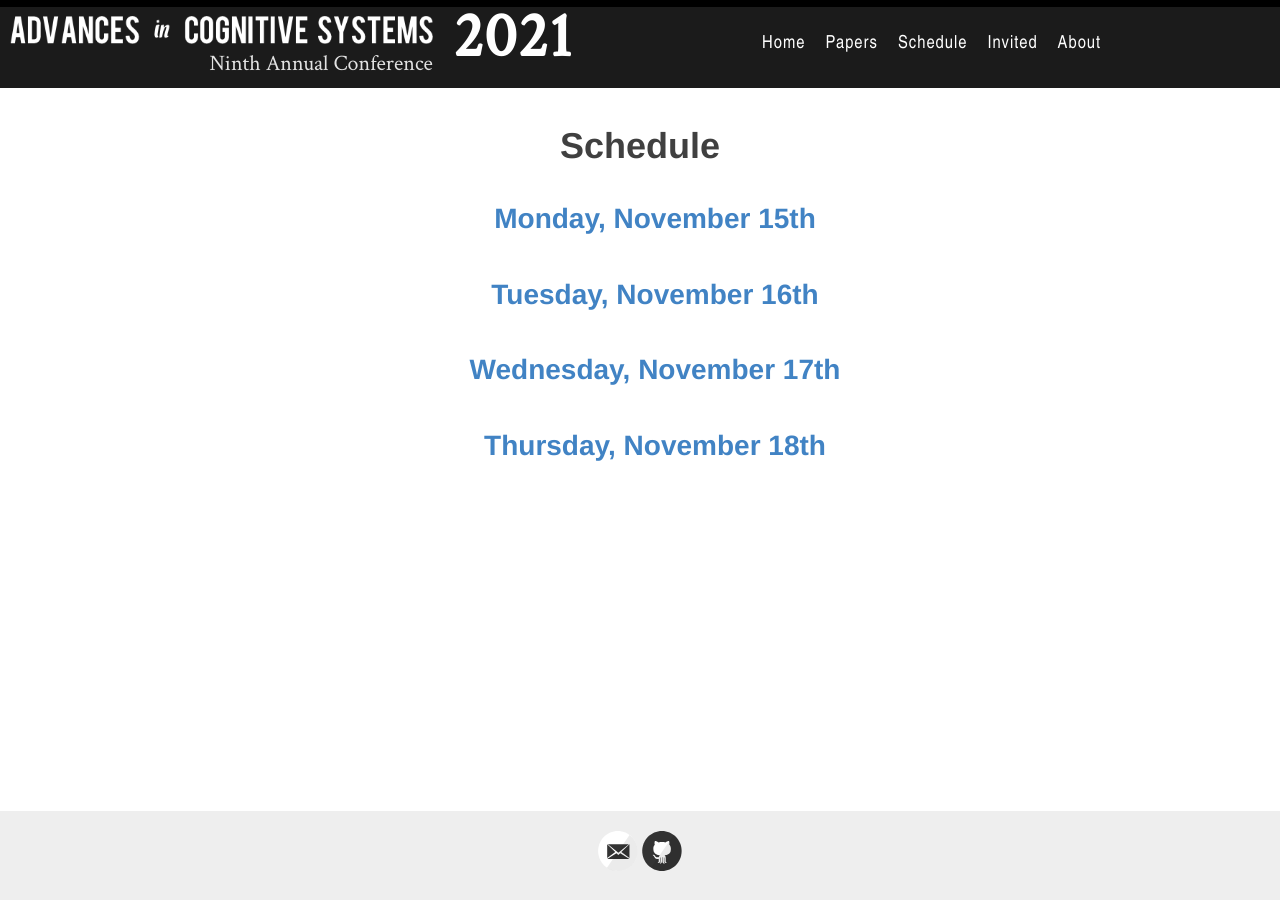
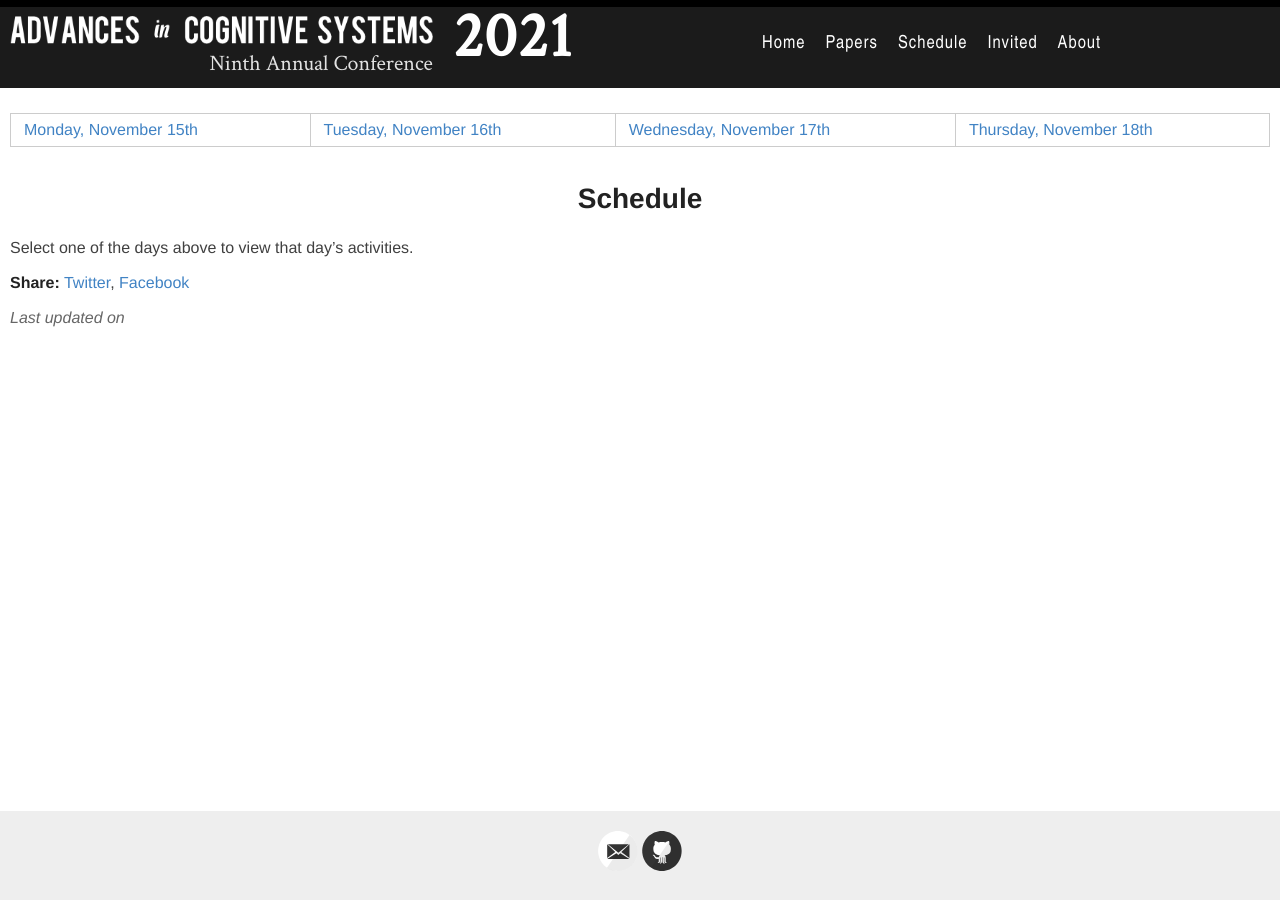
Before and after one commit to AdvancesInCognitiveSystems/acs2021, a Jekyll site: the page built from _pages/schedule-new.md, in a window 1280 px wide. Built offline with Jekyll 4.4.1, drawn with Linux system fonts in a browser that asks for light colours.

Commit message:
add day selector and reformat

```diff
--- a/_pages/schedule-new.md
+++ b/_pages/schedule-new.md
@@ -1,13 +1,7 @@
 ---
-layout: page
+layout: day
 title: Schedule
 permalink: /schedule/
 ---
 
-<ul>
-  {% for day in site.days %}
-    <h3>
-      <a href="{{ site.url }}{{ site.baseurl }}{{ day.url }}">{{ day.title }}</a>
-    </h3>
-  {% endfor %}
-</ul>
+Select one of the days above to view that day's activities.
```
